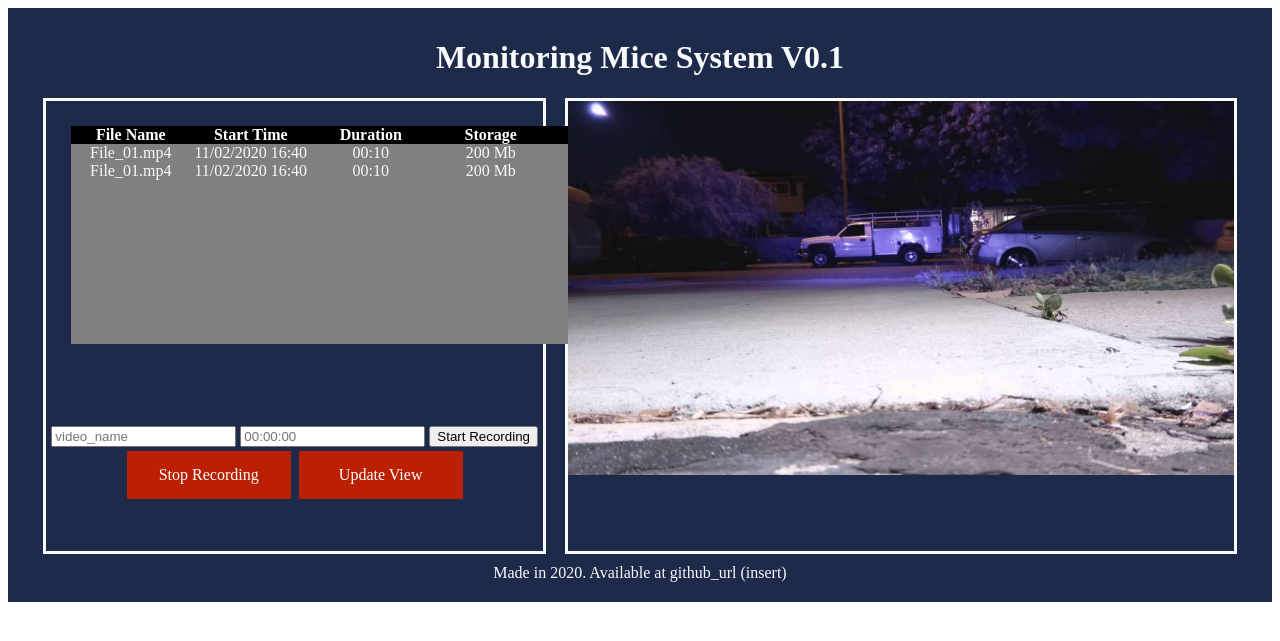
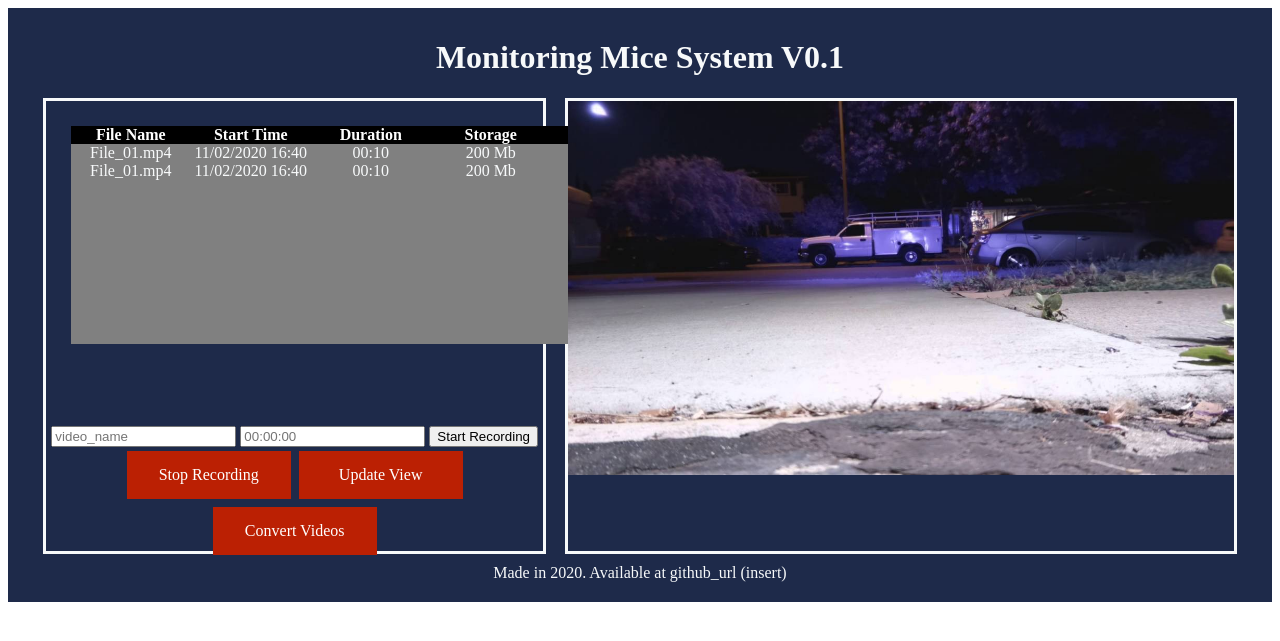
Before and after one commit to NicolaiDige/MiceMonitor, a Flask app: page / in a window 1280 px wide. Shown: the top 641 px of the page. Run offline with Flask 2, Linux system fonts and the light colour scheme.

```diff
--- a/MiceMonitor_App/app/templates/index.html
+++ b/MiceMonitor_App/app/templates/index.html
@@ -47,6 +47,7 @@
           <div id="record_buttons">
             <a href={{ url_for( "stop_record") }} class="button_click">Stop Recording</a>
             <a href={{ url_for( "update_image") }} class="button_click">Update View</a>
+            <a href={{ url_for( "convert_videos") }} class="button_click">Convert Videos</a>
           </div>
         </div>
         <div id="camera_container">
--- a/MiceMonitor_App/app/views.py
+++ b/MiceMonitor_App/app/views.py
@@ -55,7 +55,7 @@ def record():
     video_thread = threading.Thread(target=record_video, args=(seconds, name,))
     video_thread.start()
 
-    return render_template('index.html', record=1)
+    return render_template('index.html', record=0)
 
 @application.route('/stop_recording', methods=['GET'])
 def stop_record():
@@ -70,6 +70,18 @@ def update_image():
     camera.capture('/home/pi/MiceMonitor/Flask_RPi_Monitoring/test_app/app/static/images/Noir_image.jpg')
     sleep(0.5)
     return render_template('index.html', record=0)
+
+@application.route('/convert_videos', methods=['GET'])
+def convert_videos():
+    videos = glob.glob("/media/pi/Seagate Expansion Drive/*/*.h264")
+
+    for video in videos:
+        old_path = video
+        new_path = video[:-4] + ".mp4"
+        os.system("MP4Box -add %s %s"%(old_path, new_path))
+
+    return render_template('index.html', record=0)
+
 
 @application.route('/vid_test', methods=['GET'])
 def record_test():
```
